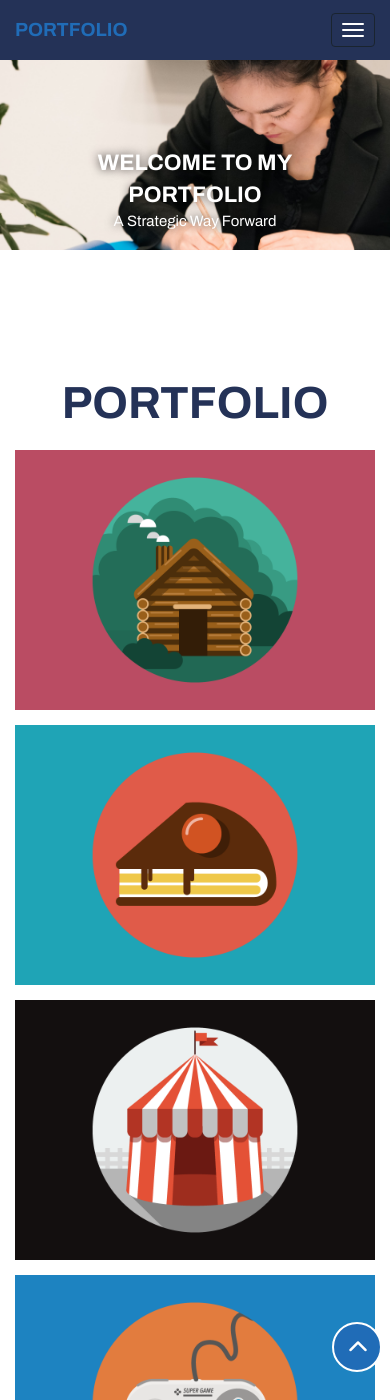
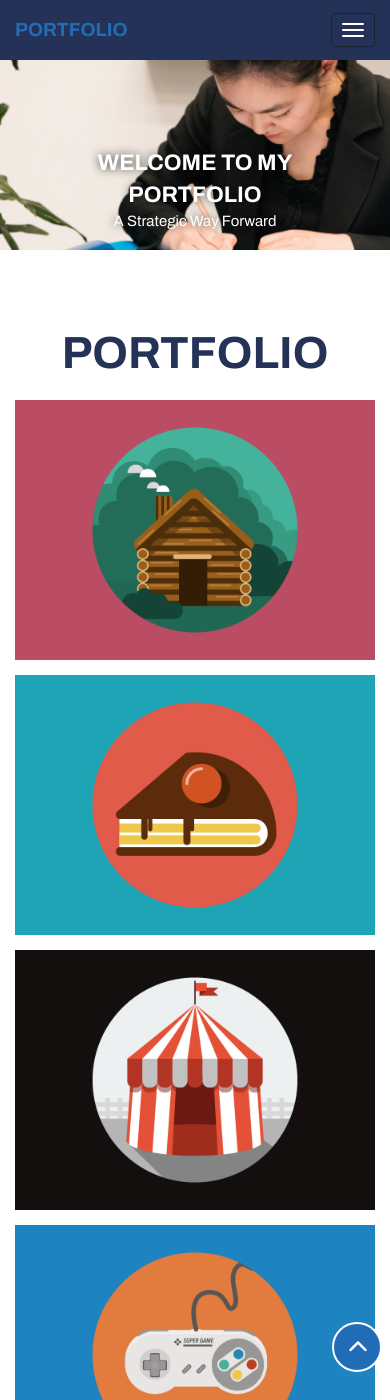
Before and after one commit to Kelly-Portfolio/Kelly-Portfolio.github.io, a Jekyll site: the page built from _posts/2014-07-18-project-1.markdown, in a window 390 px wide and 1400 px high. Built offline with Jekyll 4.4.1, drawn with Linux system fonts in a browser that asks for light colours.

Commit message:
header padding

```diff
--- a/_includes/css/main.css
+++ b/_includes/css/main.css
@@ -159,7 +159,7 @@ header {
     header {
         height: auto; /* Allow header to adjust height dynamically */
         margin-top: 50px; /* Ensure margin remains consistent with navbar height */
-        padding-bottom: 100px; /* Add padding to ensure content doesn't get cut off, was 20 */
+        padding-bottom: 50px; /* Add padding to ensure content doesn't get cut off, was 20 */
     }
 
     header .image-container img {
```
